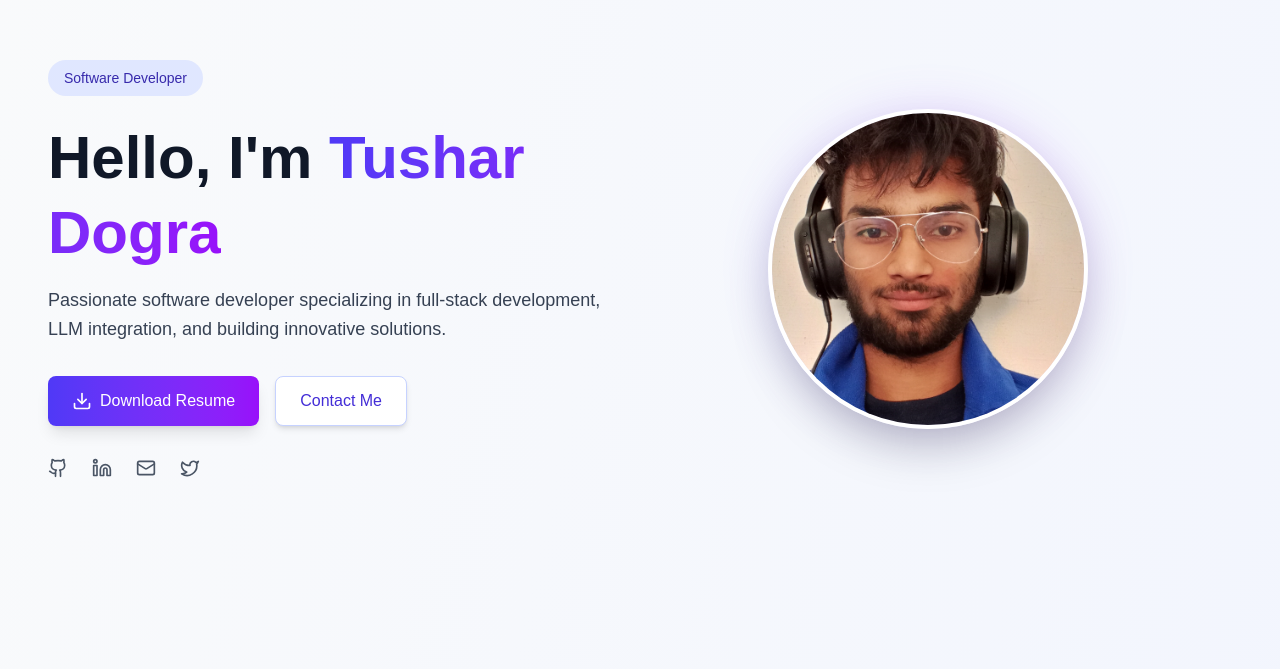
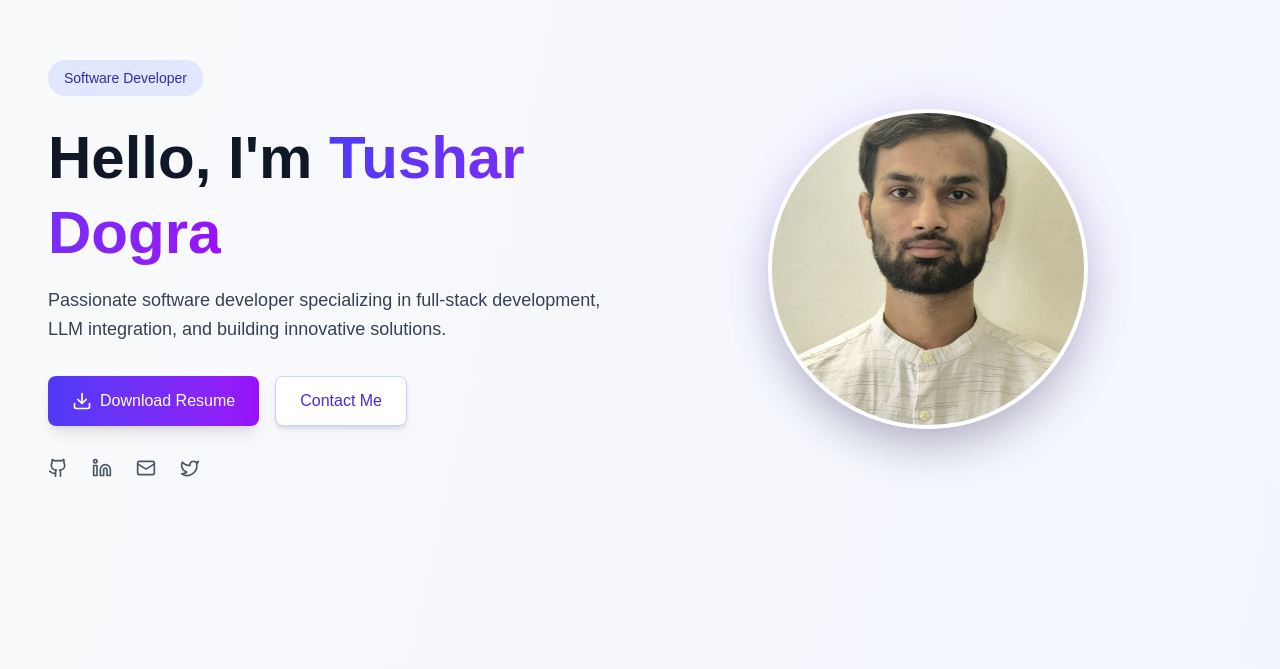
Before and after one commit to strikertushar19/portfolio, a Next.js app: page / in a window 1280 px wide. Shown: the part 131-800 px from the top of the page. Built offline with nearby package versions, Linux system fonts and the light colour scheme.

Commit message:
added new face image

```diff
--- a/app/page.tsx
+++ b/app/page.tsx
@@ -476,7 +476,7 @@ const App = () => {
                         <div className="absolute inset-0 bg-gradient-to-tr from-indigo-500 to-purple-500 rounded-full blur-xl opacity-20"></div>
                         <div className="relative w-64 h-64 md:w-80 md:h-80 rounded-full overflow-hidden border-4 border-white shadow-2xl">
                             <img
-                                src="/face.jpg"
+                                src="/face2.jpeg"
                                 alt="Tushar Dogra"
                                 className="w-full h-full object-cover"
                             />
```
Also changed, not shown: public/face.jpg (deleted).
